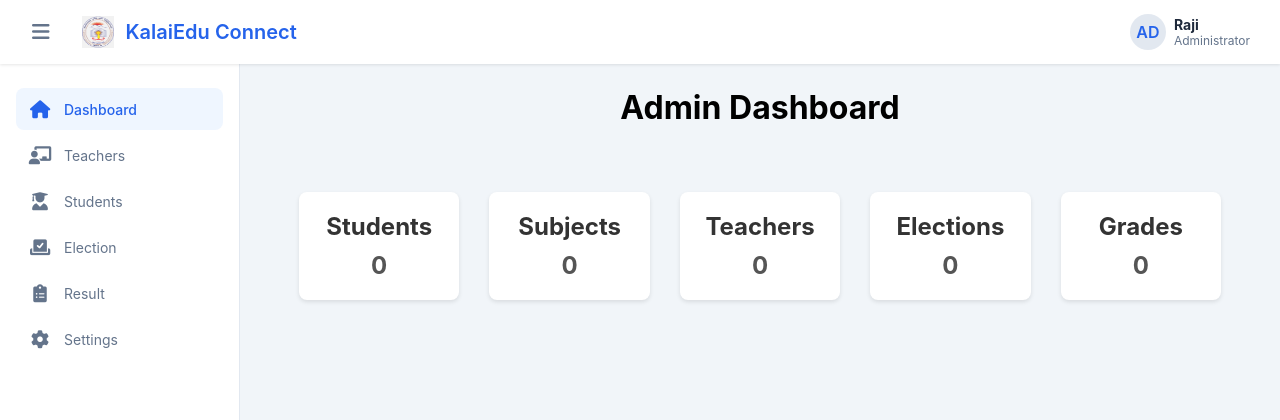
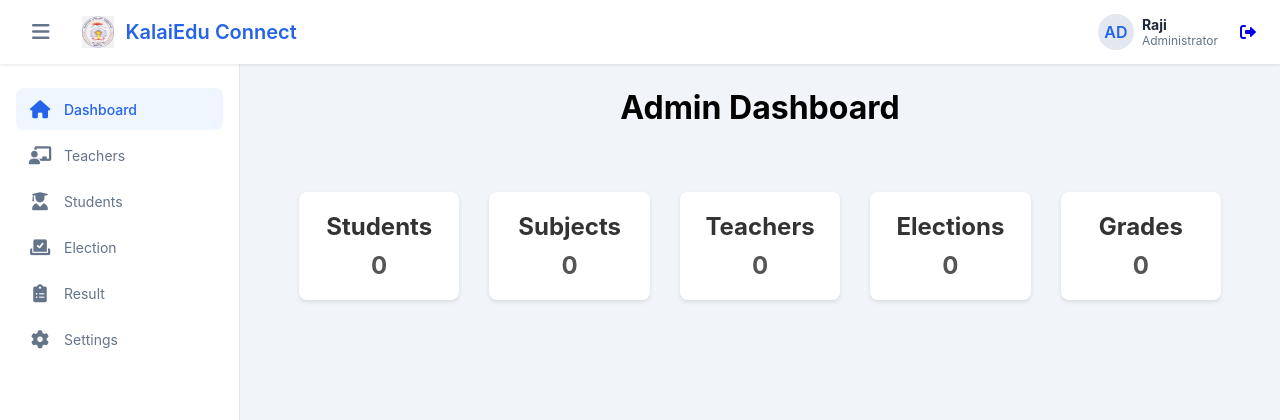
Before and after one commit to Rajika418/voting_system, a PHP site: page / in a window 1280 px wide. Shown: the top 420 px of the page. Run offline with PHP 8.4, Linux system fonts and the light colour scheme.

Commit message:
added logout

```diff
--- a/client/admin/assets/css/style.css
+++ b/client/admin/assets/css/style.css
@@ -12,7 +12,7 @@
   margin: 0;
   padding: 0;
   box-sizing: border-box;
-  font-family: 'Inter', -apple-system, BlinkMacSystemFont, sans-serif;
+  font-family: "Inter", -apple-system, BlinkMacSystemFont, sans-serif;
 }
 
 body {
@@ -147,6 +147,7 @@ body {
   padding: 6px;
   border-radius: 8px;
   transition: all 0.3s ease;
+  text-decoration: none;
 }
 
 .user-profile:hover {
--- a/client/admin/index.php
+++ b/client/admin/index.php
@@ -29,15 +29,20 @@
             </div> -->
 
             <div class="header-actions">
-                <div class="user-profile">
+                <a href="?page=settings" class="user-profile">
                     <div class="user-avatar">AD</div>
                     <div class="user-info">
                         <h4>Raji</h4>
                         <p>Administrator</p>
                     </div>
+                </a>
+                <!-- Logout icon -->
+                <div class="logout-icon">
+                    <a href="../../server/controller/logout.php" title="Logout">
+                        <i class="fas fa-sign-out-alt"></i>
+                    </a>
                 </div>
             </div>
-        </div>
     </header>
 
     <!-- Sidebar -->
```
Also changed, not shown: server/controller/logout.php (added, +19 -0 lines).
